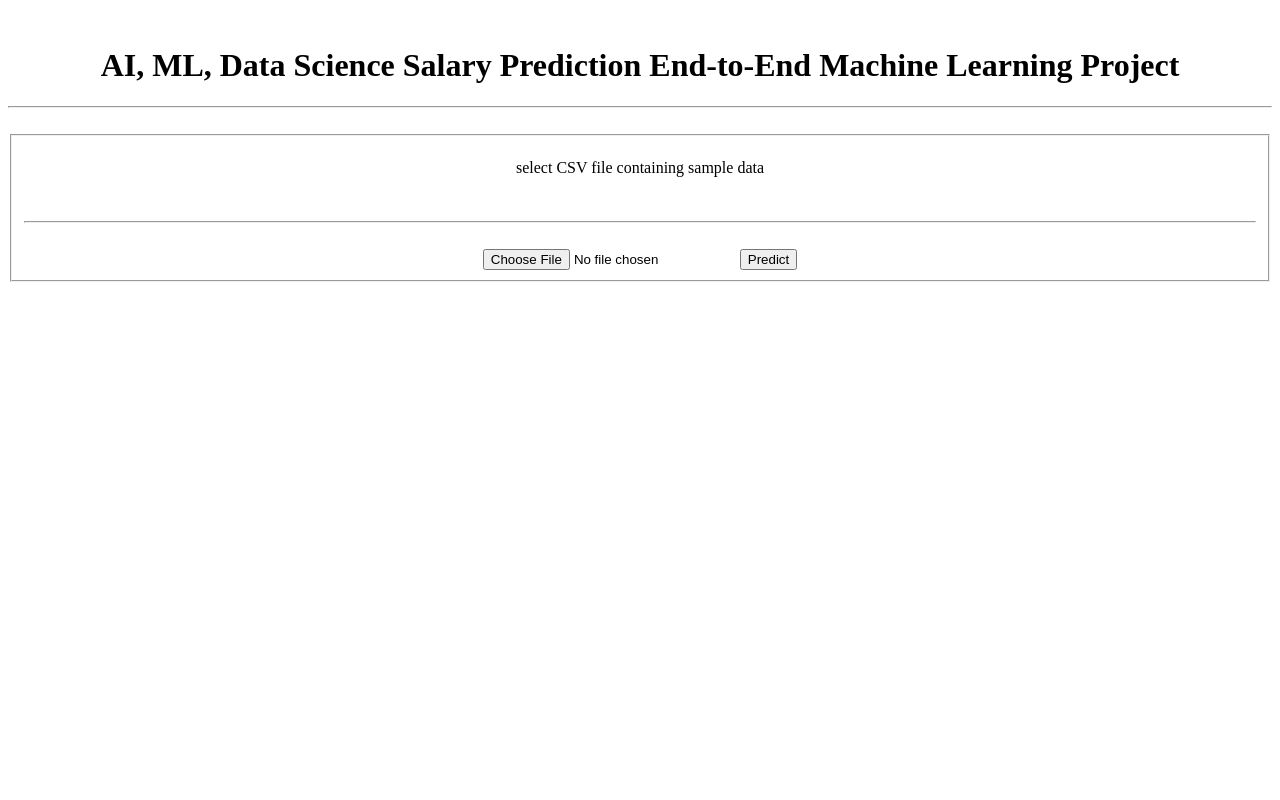
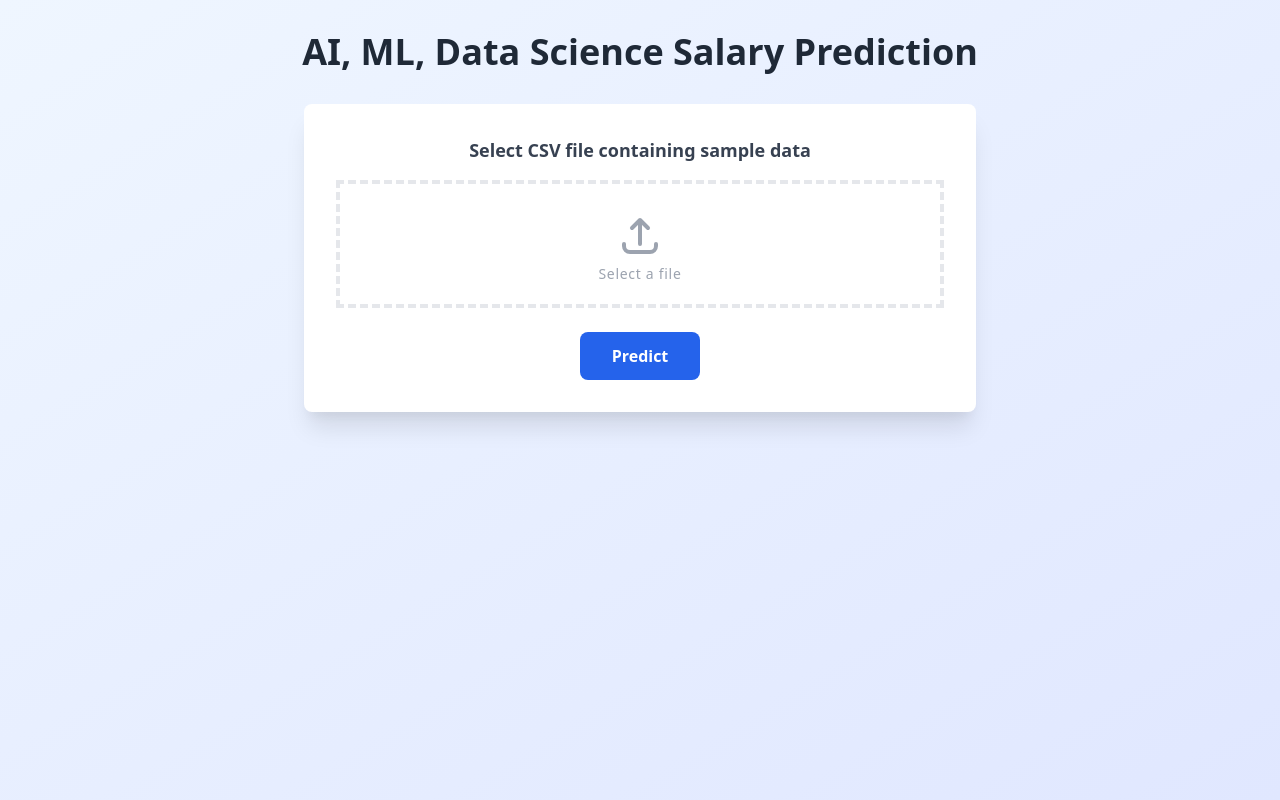
Before and after one commit to YoussifGoda/-AI-ML-Data-Science-Salary-Prediction, a Flask app: page / in a window 1280 px wide. Run offline with Flask 2, Linux system fonts and the light colour scheme.

Commit message:
Update index.html UI

```diff
--- a/Templates/index.html
+++ b/Templates/index.html
@@ -1,25 +1,54 @@
-    <!doctype html>
-    <html>
-        <body>
-             <br>
-                 <h1 align='center'> AI, ML, Data Science Salary Prediction End-to-End Machine Learning Project</h1>
-                 <hr>
-                 <br>
+<!DOCTYPE html>
+<html lang="en">
+<head>
+    <meta charset="UTF-8">
+    <meta name="viewport" content="width=device-width, initial-scale=1.0">
+    <title>AI & ML Salary Prediction</title>
+    <link href="https://cdnjs.cloudflare.com/ajax/libs/tailwindcss/2.2.19/tailwind.min.css" rel="stylesheet">
+</head>
+<body class="min-h-screen bg-gradient-to-br from-blue-50 to-indigo-100">
+    <div class="container mx-auto px-4 py-8">
+        <h1 class="text-4xl font-bold text-center text-gray-800 mb-8">
+            AI, ML, Data Science Salary Prediction
+        </h1>
 
-                <fieldset align='center'>
-                    <form action ='/predict' method='post' enctype='multipart/form-data'>
-                    <br>
-                    <label class='control-label' align='center'> select CSV file containing sample data </label1>
-                    <br>
-                    <br>
-                    <br>
-                    <hr>
-                    <br>
-                     <input type='file' name='data_file' class='btn btn-block'/>
-                    <button type='submit' class='btn btn-primary btn-block btn-large'> Predict </button>
-                    </form>
-                    </fieldset>
-                    <br><br>
-                    <h3 align='center'> {{ prediction_text }} </h3>
-                </body>
-       </html>
+        <div class="max-w-2xl mx-auto bg-white rounded-lg shadow-xl p-8">
+            <form action="/predict" method="post" enctype="multipart/form-data" class="space-y-6">
+                <div class="text-center">
+                    <label class="block text-gray-700 text-lg font-semibold mb-4">
+                        Select CSV file containing sample data
+                    </label>
+
+                    <div class="flex items-center justify-center w-full">
+                        <label class="flex flex-col w-full h-32 border-4 border-dashed hover:bg-gray-100 hover:border-gray-300">
+                            <div class="flex flex-col items-center justify-center pt-7">
+                                <svg class="w-12 h-12 text-gray-400 group-hover:text-gray-600" fill="none" stroke="currentColor" viewBox="0 0 24 24" xmlns="http://www.w3.org/2000/svg">
+                                    <path stroke-linecap="round" stroke-linejoin="round" stroke-width="2" d="M4 16v1a3 3 0 003 3h10a3 3 0 003-3v-1m-4-8l-4-4m0 0L8 8m4-4v12"></path>
+                                </svg>
+                                <p class="pt-1 text-sm tracking-wider text-gray-400 group-hover:text-gray-600">
+                                    Select a file
+                                </p>
+                            </div>
+                            <input type="file" name="data_file" class="opacity-0" />
+                        </label>
+                    </div>
+                </div>
+
+                <div class="text-center">
+                    <button type="submit" class="bg-blue-600 hover:bg-blue-700 text-white font-bold py-3 px-8 rounded-lg transition duration-300">
+                        Predict
+                    </button>
+                </div>
+            </form>
+        </div>
+
+        {% if prediction_text %}
+        <div class="mt-8 text-center">
+            <div class="inline-block bg-green-100 border-l-4 border-green-500 text-green-700 p-4 rounded">
+                <p class="font-medium">{{ prediction_text }}</p>
+            </div>
+        </div>
+        {% endif %}
+    </div>
+</body>
+</html>
```
